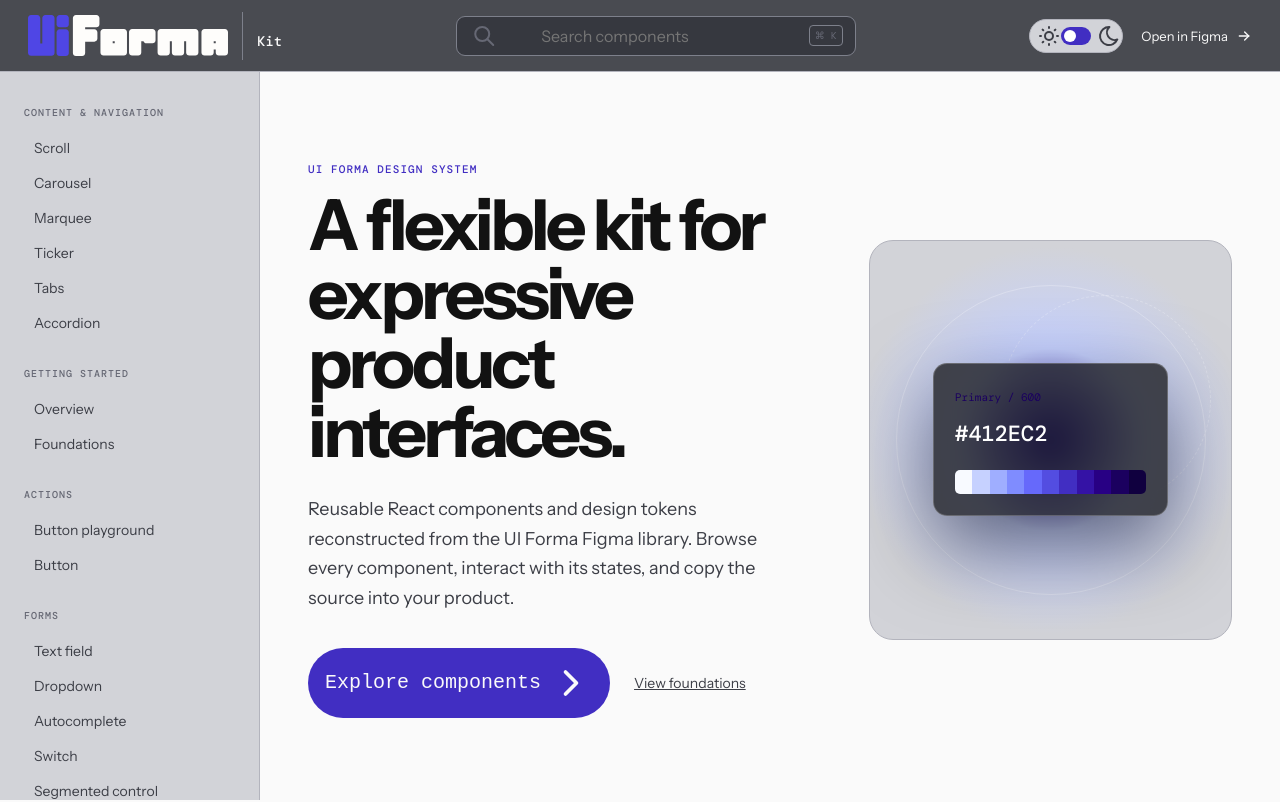
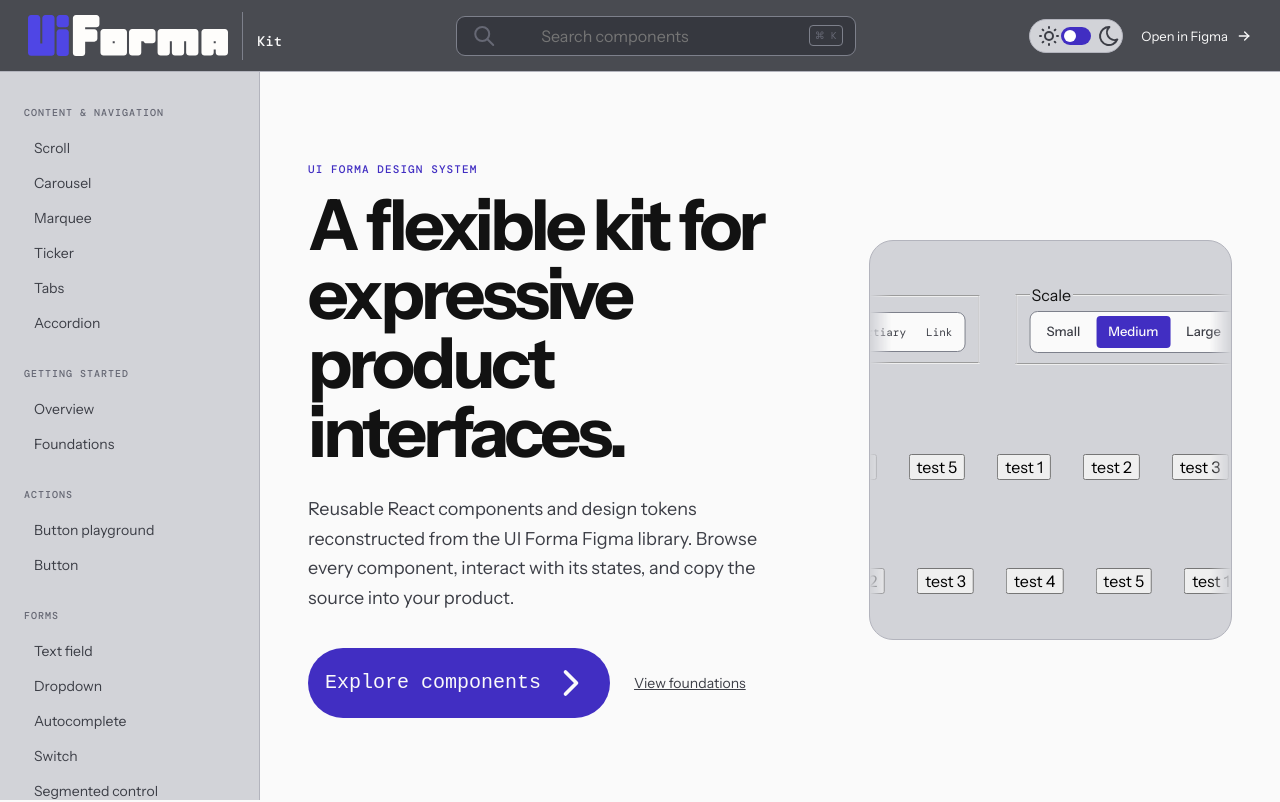
Before and after one commit to XileHorizon/UIFormaKit, a React (Vite) app: page / in a window 1280 px wide. Shown: the top 802 px of the page. Built offline with nearby package versions, Linux system fonts and the light colour scheme.

Commit message:
More Polish Updates

```diff
--- a/src/App.tsx
+++ b/src/App.tsx
@@ -236,17 +236,114 @@ export default function App() {
             </div>
           </div>
           <div className="hero-art" aria-hidden="true">
-            <div className="orbit orbit-a" />
-            <div className="orbit orbit-b" />
-            <div className="token-card">
-              <small>Primary / 600</small>
-              <strong>{uiFormaPrimitives.primary[600]}</strong>
-              <div>
-                {Object.values(uiFormaPrimitives.primary).map((color) => (
-                  <i key={color} style={{ background: color }} />
-                ))}
-              </div>
-            </div>
+            <Marquee pauseOnHover={false} duration={24}>
+
+              <Button
+                appearance={buttonAppearance}
+                size={buttonSize}
+                shape={buttonRound ? "rounded" : "square"}
+                contentGap={buttonGap}
+                leadingIcon={
+                  buttonLeftIcon ? (
+                    <span aria-hidden="true">＋</span>
+                  ) : undefined
+                }
+                trailingIcon={buttonRightIcon ? <IconArrowRight /> : undefined}
+                aria-label={buttonText ? undefined : "Continue"}
+              >
+                {buttonText ? "Continue" : undefined}
+              </Button>
+              <fieldset>
+                <legend>Color style</legend>
+                <div className="choice-row">
+                  {(
+                    [
+                      "primary",
+                      "surface",
+                      "secondary",
+                      "tertiary",
+                      "link",
+                    ] as ButtonAppearance[]
+                  ).map((item) => (
+                    <button
+                      key={item}
+                      data-active={buttonAppearance === item || undefined}
+                      onClick={() => setButtonAppearance(item)}
+                    >
+                      {item}
+                    </button>
+                  ))}
+                </div>
+              </fieldset>
+              <fieldset>
+                <legend>Scale</legend>
+                <SegmentedControl
+                  value={buttonSize}
+                  onValueChange={setButtonSize}
+                  label="Button scale"
+                  items={(["compact", "standard", "huge"] as ButtonSize[]).map(
+                    (value) => ({
+                      value,
+                      label:
+                        value === "compact"
+                          ? "Small"
+                          : value === "standard"
+                            ? "Medium"
+                            : "Large",
+                    }),
+                  )}
+                />
+              </fieldset>
+
+                <Switch
+                  checked={buttonText}
+                  onCheckedChange={setButtonText}
+                  label="Text"
+                />
+                <Switch
+                  checked={buttonLeftIcon}
+                  onCheckedChange={setButtonLeftIcon}
+                  label="Left icon"
+                />
+                <Switch
+                  checked={buttonRightIcon}
+                  onCheckedChange={setButtonRightIcon}
+                  label="Right icon"
+                />
+                <Switch
+                  checked={buttonRound}
+                  onCheckedChange={setButtonRound}
+                  label="Round"
+                />
+
+              <label className="gap-control">
+                <span>
+                  Internal spacing <output>{buttonGap}px</output>
+                </span>
+                <input
+                  type="range"
+                  min="0"
+                  max="24"
+                  step="2"
+                  value={buttonGap}
+                  onChange={(event) => setButtonGap(Number(event.target.value))}
+                />
+              </label>
+            </Marquee>
+            <Marquee direction="right">
+              <button>test 1</button>
+            <button>test 2</button>
+            <button>test 3</button>
+            <button>test 4</button>
+            <button>test 5</button>
+            </Marquee>
+            <Marquee>
+              <button>test 1</button>
+            <button>test 2</button>
+            <button>test 3</button>
+            <button>test 4</button>
+            <button>test 5</button>
+            </Marquee>
           </div>
         </section>
         <section className="foundation-section" id="foundations">
@@ -422,6 +519,13 @@ export default function App() {
           <Marquee label="UI Forma capabilities">
             {["Tokens", "Components", "Themes", "Accessibility", "React", "Figma"].map((item) => <span className="marquee-pill" key={item}>{item}</span>)}
           </Marquee>
+          <Marquee>
+            <button>test 1</button>
+            <button>test 2</button>
+            <button>test 3</button>
+            <button>test 4</button>
+            <Ticker>the text is scrolling on this ticker the opposite of the marquee</Ticker>
+          </Marquee>
         </Example>
         <Example
           id="ticker"
@@ -447,6 +551,7 @@ export default function App() {
             { value: "overview", label: "Overview", content: <><h3>Overview</h3><p>The high-level story and current project status.</p></> },
             { value: "activity", label: "Activity", content: <><h3>Activity</h3><p>Recent edits, comments, and publishing events.</p></> },
             { value: "settings", label: "Settings", content: <><h3>Settings</h3><p>Project visibility and collaboration controls.</p></> },
+            { value: "settingss", label: "Settings", content: <><h3>Settings</h3><p>Project visibility and collaboration controls.</p></> },
             { value: "archive", label: "Archive", content: null, disabled: true },
           ]} />
         </Example>
--- a/src/styles.css
+++ b/src/styles.css
@@ -211,7 +211,7 @@ input {
   overflow: hidden;
   border: 1px solid var(--uf-color-border-subtle);
   border-radius: 24px;
-  background: radial-gradient(circle, var(--uf-color-action-primary-default) 0, var(--uf-color-action-primary-subtle) 34%, var(--uf-color-background-subtle) 72%);
+  background:  var(--uf-color-background-subtle);
 }
 .orbit {
   position: absolute;
@@ -607,7 +607,7 @@ footer p {
 .docs .foundation-grid article,.docs .example-card,.docs .playground-card,.docs .source-control-grid > article { background:var(--docs-panel-soft); }
 .docs .config-panel { background:var(--docs-panel-soft); border-top-right-radius: 16px;border-bottom-right-radius: 16px;}
 .docs .button-preview,.docs .example-stage { background-color:var(--docs-panel-soft); background-image:linear-gradient(var(--docs-grid) 1px,transparent 1px),linear-gradient(90deg,var(--docs-grid) 1px,transparent 1px); border-radius: 16px; }
-.docs .color-feature-grid article,.docs .harmony-grid article { background:linear-gradient(145deg,var(--docs-panel-soft),var(--docs-panel)); }
+.docs .color-feature-grid article,.docs .harmony-grid article { background: var(--docs-panel-soft); }
 .docs[data-uiforma-theme="light"] .token-card { color:#fff; }
 
 @media (max-width: 900px) {
--- a/src/ui/Ticker.tsx
+++ b/src/ui/Ticker.tsx
@@ -42,7 +42,7 @@ export function Ticker({
   icon,
   action,
   duration = 24,
-  direction = "left",
+  direction = "right",
   pauseOnHover = true,
   label,
 }: TickerProps) {
--- a/src/ui/color-controls.css
+++ b/src/ui/color-controls.css
@@ -21,7 +21,7 @@
   position: absolute;
   inset: 10%;
   border-radius: 50%;
-  background: var(--uf-wheel-center, #202020);
+  background: var(--docs-panel-soft);
 }
 
 .uf-harmony-wheel {
--- a/src/ui/content-components.css
+++ b/src/ui/content-components.css
@@ -41,11 +41,15 @@
 .uf-carousel__dots button[aria-current] { width:24px; border-radius:var(--uf-radius-full); background:var(--uf-color-action-primary-default); }
 
 .uf-tabs { width:min(100%,680px); }
-.uf-tabs__list { display:flex; gap: -10px ; overflow-x: none; border-bottom:var(--uf-border-hairline) solid var(--uf-color-border-default); }
+.uf-tabs__list { display:flex; gap: -10px ; overflow-x: none; }
+.uf-tabs__list button:disabled { opacity: 0.4; cursor: not-allowed; pointer-events: none;}
 .uf-tabs__list button { position:relative; padding:var(--uf-space-2) var(--uf-space-4); border:0; color:var(--uf-color-text-secondary); background: var(--uf-color-border-subtle); cursor:pointer;border-top-left-radius: 8px; border-top-right-radius: 8px; }
 .uf-tabs__list button[aria-selected="true"] { color:var(--uf-color-background-page); background:var(--uf-color-action-primary-default); border-top-left-radius: 8px; border-top-right-radius: 8px;}
 .uf-tabs__list button[aria-selected="true"]::after { content:""; position:absolute; inset:auto 0 -1px; height:2px; background:var(--uf-color-action-primary-default); }
-.uf-tabs__panel { min-height:150px; padding:var(--uf-space-6) var(--uf-space-4); outline-offset:2px; }
+.uf-tabs__panel { min-height:150px; padding:var(--uf-space-6) var(--uf-space-4); outline-offset:2px; background:var(--uf-color-background-page); border:var(--uf-border-thick) solid var(--uf-color-action-primary-default);  border-bottom-left-radius:var(--uf-radius-md); border-bottom-right-radius:var(--uf-radius-md); border-top-right-radius:var(--uf-radius-md);}
+.uf-tabs:has(.uf-tabs__list > button:nth-child(5)) .uf-tabs__panel {
+  border-top-right-radius: 0;
+}
 
 .uf-accordion { width:min(100%,680px); border-block:var(--uf-border-hairline) solid var(--uf-color-border-default); }
 .uf-accordion__item + .uf-accordion__item { border-top:var(--uf-border-hairline) solid var(--uf-color-border-subtle); }
```
